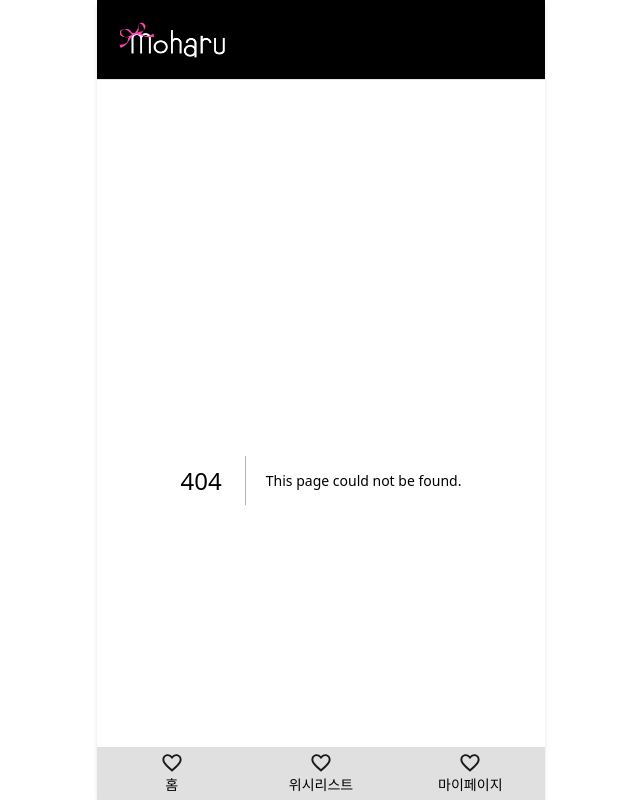
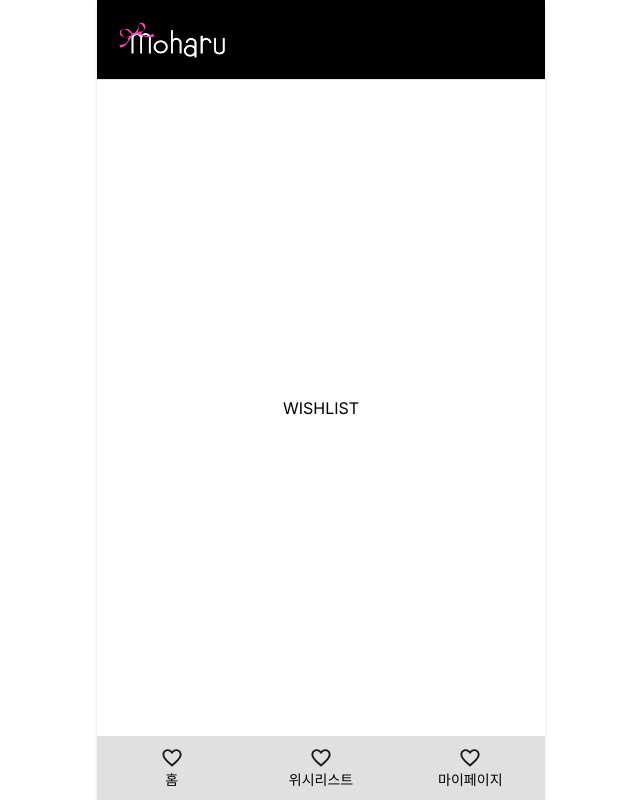
Before and after one commit to poten-moharu/moharu-frontend, a Next.js app: page /wishlist in a window 1280 px wide. Before the commit this address had no page. Shown: the whole page, without its empty margins (319-959 px from the left). Built offline with nearby package versions, Linux system fonts and the light colour scheme.

Commit message:
* bottom navigation bar 에 있는 위시리스트, 마이페이지 화면 생성

```diff
--- /dev/null
+++ b/src/app/my-page/page.tsx
@@ -0,0 +1,7 @@
+export default function MyPage() {
+  return (
+    <main className="flex h-full w-full items-center justify-center">
+      MY PAGE
+    </main>
+  );
+}
--- /dev/null
+++ b/src/app/wishlist/page.tsx
@@ -0,0 +1,7 @@
+export default function Wishlist() {
+  return (
+    <main className="flex h-full w-full items-center justify-center">
+      WISHLIST
+    </main>
+  );
+}
```
